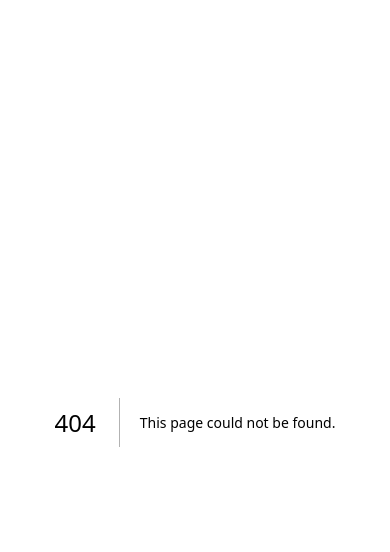
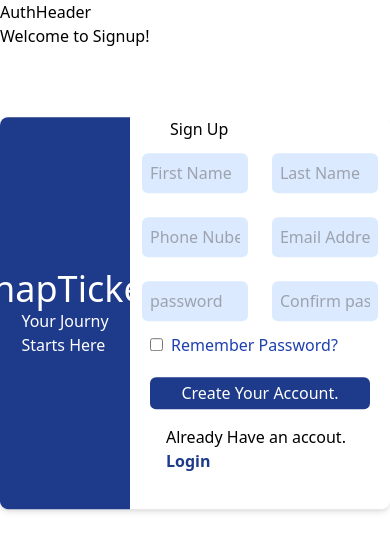
Before and after one commit to ujjwalbasnyat/snapticket, a Next.js app: page /auth/signup in a window 390 px wide. Before the commit this address had no page. Shown: the top 552 px of the page. Built offline with nearby package versions, Linux system fonts and the light colour scheme.

Commit message:
unresponsive

```diff
--- a/src/app/(auth)/signup/components/signupForm.tsx
+++ /dev/null
@@ -1,5 +0,0 @@
-import React from "react";
-
-export default function SignupForm() {
-	return <div>welcome to signupForm</div>;
-}
--- /dev/null
+++ b/src/app/auth/signup/components/signupForm.tsx
@@ -0,0 +1,75 @@
+import React from "react";
+import Link from "next/link";
+
+export default function SignupForm() {
+  return (
+    <div className="min-h-screen flex justify-center items-center">
+      <div className="flex w-400 sm:100 h-400 shadow-md  transform translate-y-[-40%] rounded-lg">
+        <div className="w-1/3 bg-blue-900 text-white flex flex-col	 justify-center items-center rounded-l-lg">
+          <h2 className="text-4xl">SnapTicket</h2>
+          <p>
+            Your Journy <br /> Starts Here
+          </p>
+        </div>
+
+        <div className="w-2/3">
+          <div className="tx-4xl ">
+            <h2 className="pl-10">Sign Up</h2>
+          </div>
+          <div className=" grid grid-cols-2 w-full">
+            <input
+              type="text"
+              placeholder="First Name"
+              className="bg-blue-100 m-3 rounded-md p-2"
+            />
+            <input
+              type="text"
+              placeholder="Last Name"
+              className="bg-blue-100 m-3 rounded-md p-2"
+            />
+            <input
+              type="text"
+              placeholder="Phone Nuber"
+              className="bg-blue-100 m-3 rounded-md p-2 "
+            />
+            <input
+              type="text"
+              placeholder="Email Address"
+              className="bg-blue-100 m-3 rounded-md p-2"
+            />
+            <input
+              type="password"
+              placeholder="password"
+              className="bg-blue-100 m-3 rounded-md p-2"
+            />
+            <input
+              type="password"
+              placeholder="Confirm password"
+              className="bg-blue-100 m-3 rounded-md p-2"
+            />
+          </div>
+          <div className="text-blue-800 ml-5">
+            <input type="checkbox" />
+            <label htmlFor="" className="ml-2">
+              Remember Password?
+            </label>
+          </div>
+          <div className="m-5 flex flex-col justify-center items-center">
+            <button
+              type="submit"
+              className="bg-blue-900 text-white w-full p-1 rounded-md"
+            >
+              Create Your Account.
+            </button>
+            <p className="m-4">
+              Already Have an accout.{" "}
+              <Link href="/auth/login" className="text-blue-900 font-bold">
+                Login
+              </Link>
+            </p>
+          </div>
+        </div>
+      </div>
+    </div>
+  );
+}
```
Also changed, not shown: package.json (+7 -6 lines), src/app/auth/layout.tsx (renamed from src/app/(auth)/layout.tsx), src/app/auth/login/components/loginForm.tsx (renamed from src/app/(auth)/login/components/loginForm.tsx), src/app/auth/login/page.tsx (renamed from src/app/(auth)/login/page.tsx), src/app/auth/signup/page.tsx (renamed from src/app/(auth)/signup/page.tsx), 1 other file (tests, documents, lock files or other folders).
